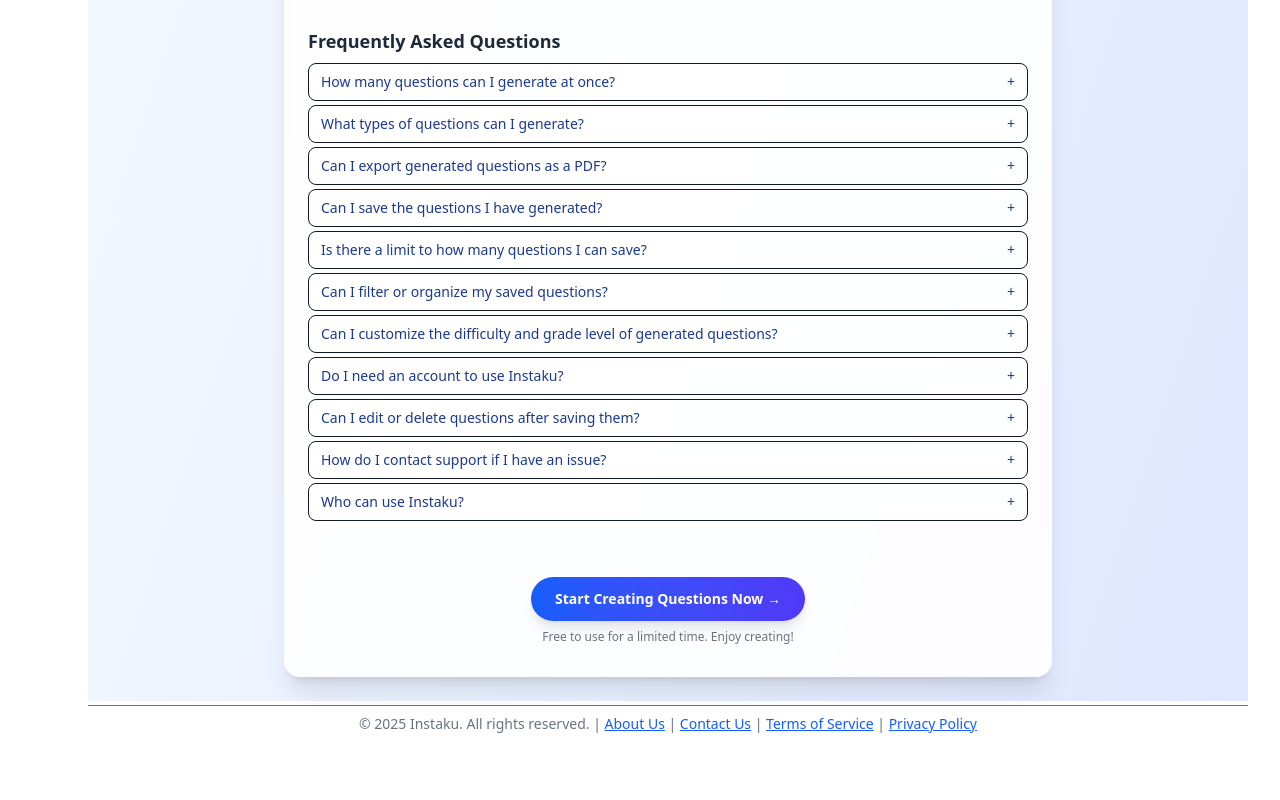
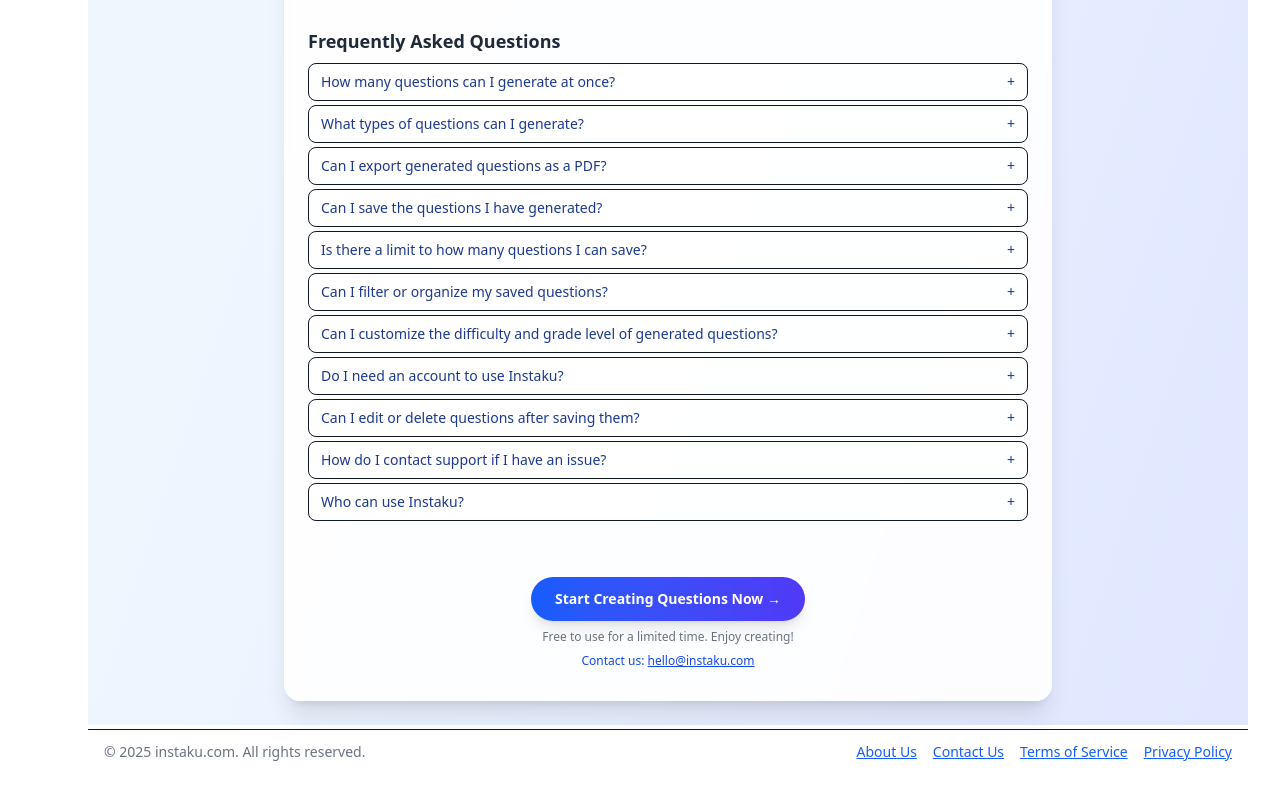
Before and after one commit to jainabhishek-dev/ai-question-generator, a Next.js app: page /about in a window 1280 px wide. Shown: the part 2830-3630 px from the top of the page. Before the commit the page ends 3604 px from the top, so only its background shows below. Built offline with nearby package versions, Linux system fonts and the light colour scheme; no server answers.

Commit message:
added domain email

```diff
--- a/src/app/about/page.tsx
+++ b/src/app/about/page.tsx
@@ -80,6 +80,9 @@ export default function AboutPage() {
                 <p className="text-xs text-gray-500 dark:text-gray-400">
                   Free to use for a limited time. Enjoy creating!
                 </p>
+                <p className="text-xs text-blue-700 dark:text-blue-300 mt-2">
+                  Contact us: <a href="mailto:hello@instaku.com" className="underline">hello@instaku.com</a>
+                </p>
               </div>
             </footer>
           </div>
--- a/src/app/contact/page.tsx
+++ b/src/app/contact/page.tsx
@@ -49,6 +49,9 @@ export default function ContactPage() {
           <p className="text-gray-600 dark:text-gray-300">
             Have a question, suggestion, or need help? Fill out the form below and we’ll get back to you!
           </p>
+          <p className="text-blue-700 dark:text-blue-300 font-semibold">
+            Or email us directly at <a href="mailto:hello@instaku.com" className="underline">hello@instaku.com</a>
+          </p>
         </div>
 
         {/* Form Card */}
--- a/src/components/footer.tsx
+++ b/src/components/footer.tsx
@@ -2,36 +2,38 @@ import Link from 'next/link'
 
 export default function Footer() {
   return (
-    <footer className="w-full text-center py-2 text-sm text-gray-500 border-t mt-1">
-      © {new Date().getFullYear()} Instaku. All rights reserved.
-      {' | '}
+    <footer className="w-full border-t mt-1 py-3 px-4 bg-white dark:bg-gray-950">
+      <div className="flex flex-col sm:flex-row items-center sm:justify-between gap-2">
+        <div className="text-sm text-gray-500 dark:text-gray-400 text-center sm:text-left w-full sm:w-auto">
+          © {new Date().getFullYear()} instaku.com. All rights reserved.
+        </div>
+        <div className="flex flex-wrap justify-center sm:justify-end gap-x-4 gap-y-1 w-full sm:w-auto text-sm">
           <Link
             href="/about"
             className="text-blue-600 hover:text-blue-800 dark:text-blue-400 dark:hover:text-blue-300 underline transition-colors"
           >
             About Us
           </Link>
-      {' | '}
           <Link
             href="/contact"
             className="text-blue-600 hover:text-blue-800 dark:text-blue-400 dark:hover:text-blue-300 underline transition-colors"
           >
             Contact Us
           </Link>
-      {' | '}
           <Link
             href="/terms"
             className="text-blue-600 hover:text-blue-800 dark:text-blue-400 dark:hover:text-blue-300 underline transition-colors"
           >
             Terms of Service
           </Link>
-      {' | '}
           <Link
             href="/privacy"
             className="text-blue-600 hover:text-blue-800 dark:text-blue-400 dark:hover:text-blue-300 underline transition-colors"
           >
             Privacy Policy
           </Link>
+        </div>
+      </div>
     </footer>
   )
 }
```
Lines whose indentation alone changed are shown as unchanged.
